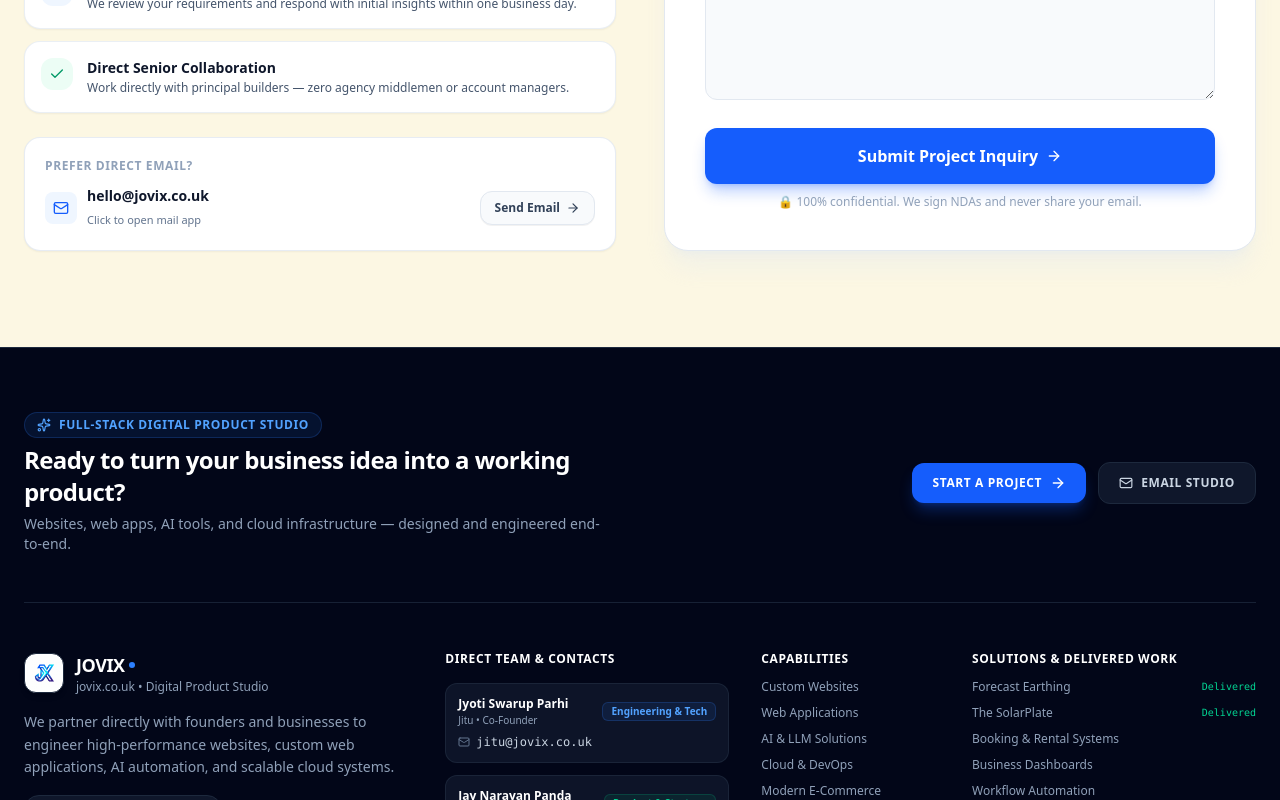
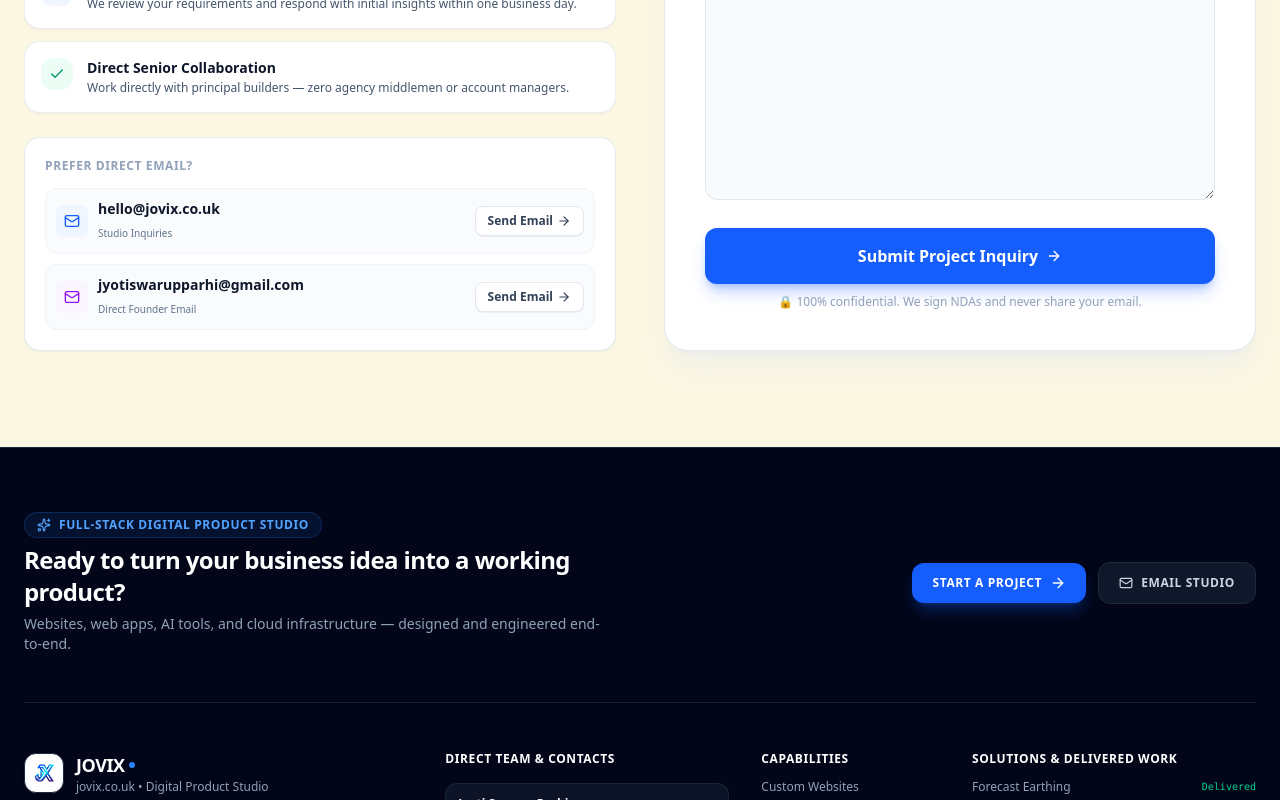
Before and after one commit to Jyoti-jitu/jovix, a Next.js app: page / in a window 1280 px wide. Shown: the part 7040-7840 px from the top of the page. Built offline with nearby package versions, Linux system fonts and the light colour scheme.

Commit message:
feat: direct mailto links for hello@jovix.co.uk and jyotiswarupparhi@gmail.com without JS preventDefault

```diff
--- a/src/components/ContactCTA.js
+++ b/src/components/ContactCTA.js
@@ -14,13 +14,6 @@
   const [submitted, setSubmitted] = useState(false);
   const [isSubmitting, setIsSubmitting] = useState(false);
   const [errorMessage, setErrorMessage] = useState("");
-  const directEmail = "hello@jovix.co.uk";
-  const mailtoUrl = `mailto:${directEmail}?cc=jyotiswarupparhi@gmail.com&subject=${encodeURIComponent("Project Inquiry — Jovix")}&body=${encodeURIComponent("Hi Jyoti & the Jovix team,\n\nI would like to discuss a project with Jovix:\n\n- Scope / Goal:\n- Timeline:\n\nBest regards,")}`;
-
-  const handleSendEmail = (e) => {
-    e.preventDefault();
-    window.location.href = mailtoUrl;
-  };
 
   const handleSubmit = async (e) => {
     e.preventDefault();
@@ -110,33 +103,59 @@
             </div>
 
             {/* Direct Contact Card */}
-            <div className="p-5 rounded-2xl bg-white border border-slate-200/80 shadow-xs space-y-3">
+            <div className="p-5 rounded-2xl bg-white border border-slate-200/80 shadow-xs space-y-3.5">
               <span className="text-xs font-bold uppercase tracking-wider text-slate-400 block">
                 Prefer direct email?
               </span>
-              <div className="flex items-center justify-between gap-3">
+
+              <div className="space-y-2.5">
+                {/* Studio Email */}
+                <div className="flex items-center justify-between gap-3 p-2.5 rounded-xl bg-slate-50/80 border border-slate-100 hover:border-slate-200 transition-colors">
                   <a
-                  href={mailtoUrl}
-                  onClick={handleSendEmail}
+                    href="mailto:hello@jovix.co.uk?subject=Project%20Inquiry%20-%20Jovix"
                     className="flex items-center gap-2.5 group cursor-pointer"
                   >
                     <div className="p-2 rounded-lg bg-blue-50 text-blue-600 group-hover:bg-blue-600 group-hover:text-white transition-colors">
                       <Mail className="w-4 h-4" />
                     </div>
                     <div>
-                    <span className="text-sm font-bold text-slate-900 group-hover:text-blue-600 transition-colors block">{directEmail}</span>
-                    <span className="text-[11px] text-slate-500">Click to open mail app</span>
+                      <span className="text-sm font-bold text-slate-900 group-hover:text-blue-600 transition-colors block">hello@jovix.co.uk</span>
+                      <span className="text-[10px] text-slate-500">Studio Inquiries</span>
                     </div>
                   </a>
 
                   <a
-                  href={mailtoUrl}
-                  onClick={handleSendEmail}
-                  className="px-3.5 py-2 rounded-xl border border-slate-200 bg-slate-50 hover:bg-blue-600 hover:text-white hover:border-blue-600 text-slate-700 text-xs font-bold transition-all flex items-center gap-1.5 shadow-2xs group cursor-pointer"
+                    href="mailto:hello@jovix.co.uk?subject=Project%20Inquiry%20-%20Jovix"
+                    className="px-3 py-1.5 rounded-lg border border-slate-200 bg-white hover:bg-blue-600 hover:text-white hover:border-blue-600 text-slate-700 text-xs font-bold transition-all flex items-center gap-1 shadow-2xs group cursor-pointer"
                   >
                     <span>Send Email</span>
                     <ArrowRight className="w-3.5 h-3.5 group-hover:translate-x-0.5 transition-transform" />
                   </a>
+                </div>
+
+                {/* Direct Founder Email */}
+                <div className="flex items-center justify-between gap-3 p-2.5 rounded-xl bg-slate-50/80 border border-slate-100 hover:border-slate-200 transition-colors">
+                  <a
+                    href="mailto:jyotiswarupparhi@gmail.com?subject=Project%20Inquiry%20-%20Jovix"
+                    className="flex items-center gap-2.5 group cursor-pointer"
+                  >
+                    <div className="p-2 rounded-lg bg-purple-50 text-purple-600 group-hover:bg-purple-600 group-hover:text-white transition-colors">
+                      <Mail className="w-4 h-4" />
+                    </div>
+                    <div>
+                      <span className="text-sm font-bold text-slate-900 group-hover:text-purple-600 transition-colors block">jyotiswarupparhi@gmail.com</span>
+                      <span className="text-[10px] text-slate-500">Direct Founder Email</span>
+                    </div>
+                  </a>
+
+                  <a
+                    href="mailto:jyotiswarupparhi@gmail.com?subject=Project%20Inquiry%20-%20Jovix"
+                    className="px-3 py-1.5 rounded-lg border border-slate-200 bg-white hover:bg-purple-600 hover:text-white hover:border-purple-600 text-slate-700 text-xs font-bold transition-all flex items-center gap-1 shadow-2xs group cursor-pointer"
+                  >
+                    <span>Send Email</span>
+                    <ArrowRight className="w-3.5 h-3.5 group-hover:translate-x-0.5 transition-transform" />
+                  </a>
+                </div>
               </div>
             </div>
           </div>
@@ -264,8 +283,12 @@
                         <p>{errorMessage}</p>
                         <p className="mt-1 text-slate-600">
                           You can also reach out directly to{" "}
-                          <a href={mailtoUrl} onClick={handleSendEmail} className="font-semibold text-blue-600 underline cursor-pointer">
-                            {directEmail}
+                          <a href="mailto:hello@jovix.co.uk?subject=Project%20Inquiry%20-%20Jovix" className="font-semibold text-blue-600 underline cursor-pointer">
+                            hello@jovix.co.uk
+                          </a>{" "}
+                          or{" "}
+                          <a href="mailto:jyotiswarupparhi@gmail.com?subject=Project%20Inquiry%20-%20Jovix" className="font-semibold text-purple-600 underline cursor-pointer">
+                            jyotiswarupparhi@gmail.com
                           </a>
                         </p>
                       </div>
```
Lines whose indentation alone changed are shown as unchanged.
